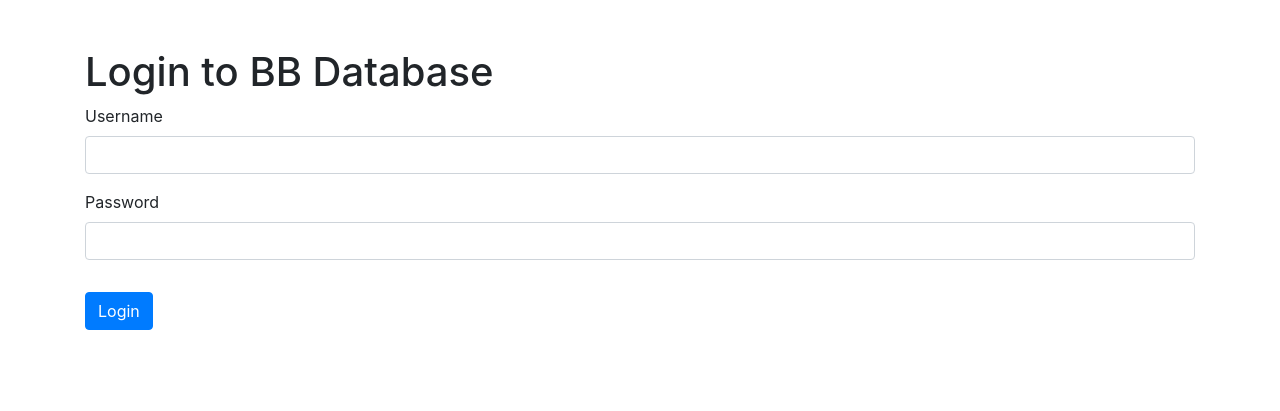
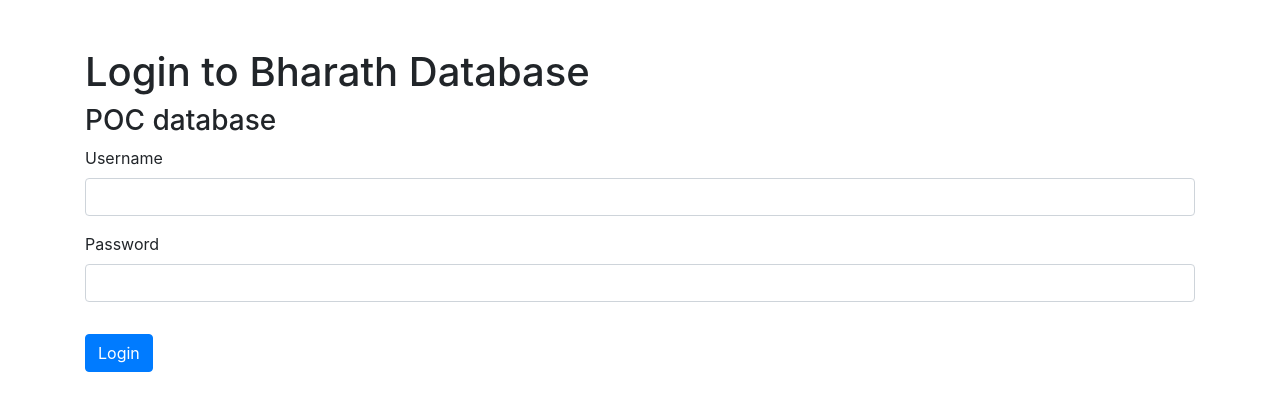
Before and after one commit to bharath-b-1312/BB_DevSec_Flaskmysql, a Flask app: page / in a window 1280 px wide. Shown: the top 411 px of the page. Run offline with Flask 2, Linux system fonts and the light colour scheme; some libraries are stand-ins or nearby versions.

Commit message:
upated index file again

```diff
--- a/templates/index.html
+++ b/templates/index.html
@@ -8,7 +8,8 @@
 </head>
 <body>
     <div class="container">
-        <h1 class="mt-5">Login to BB Database</h1>
+        <h1 class="mt-5">Login to Bharath Database</h1>
+        <h3>POC database</h3>
         <form method="post" action="{{ url_for('login') }}">
             <div class="form-group">
                 <label for="username">Username</label>
```
